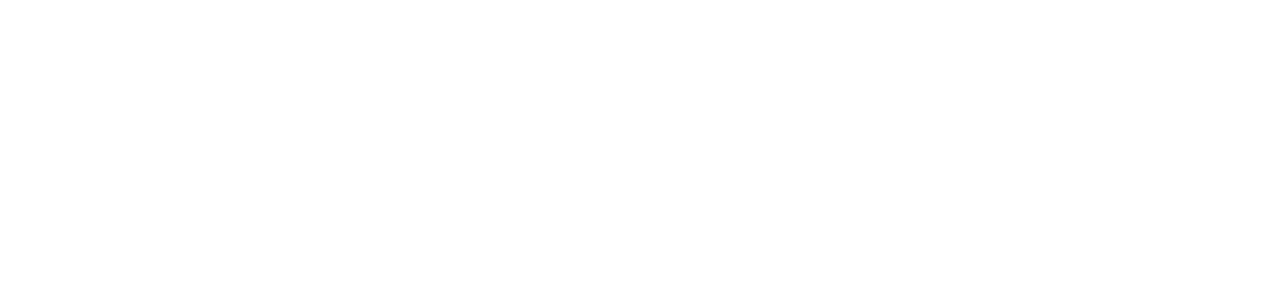
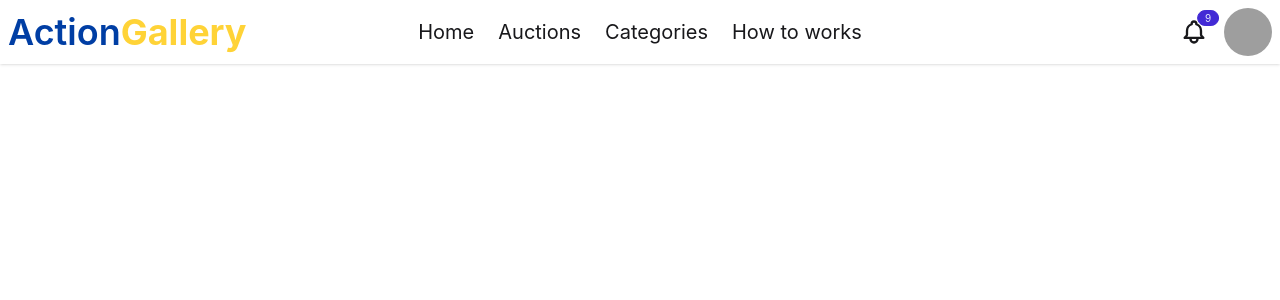
Before and after one commit to Srabonti721/Action-Gallery, a React (Vite) app: page / in a window 1280 px wide. Shown: the top 300 px of the page. Built offline with nearby package versions, Linux system fonts and the light colour scheme; grey boxes are pictures that could not be loaded.

Commit message:
added navbar

```diff
--- a/src/components/Navbar/Navbar.jsx
+++ b/src/components/Navbar/Navbar.jsx
@@ -2,8 +2,29 @@
 
 const Navbar = () => {
     return (
-        <div>
-
+        <div className="navbar bg-base-100 shadow-sm">
+            <div className="navbar-start">
+                <h1 className='font-semibold text-[#003EA4] text-4xl'>Action<span className='text-[#FFD337] font-bold'>Gallery</span></h1>
+            </div>
+            <div className="navbar-center gap-6">
+                <a className="text-xl">Home</a>
+                <a className="text-xl">Auctions</a>
+                <a className="text-xl">Categories</a>
+                <a className="text-xl">How to works</a>
+            </div>
+            <div className="navbar-end">
+                <button className=" flex items-center gap-4">
+                    <div className="indicator">
+                        <svg xmlns="http://www.w3.org/2000/svg" className="h-7 w-7" fill="none" viewBox="0 0 24 24" stroke="currentColor"> <path strokeLinecap="round" strokeLinejoin="round" strokeWidth="2" d="M15 17h5l-1.405-1.405A2.032 2.032 0 0118 14.158V11a6.002 6.002 0 00-4-5.659V5a2 2 0 10-4 0v.341C7.67 6.165 6 8.388 6 11v3.159c0 .538-.214 1.055-.595 1.436L4 17h5m6 0v1a3 3 0 11-6 0v-1m6 0H9" /> </svg>
+                        <span className="badge badge-xs badge-primary indicator-item">9</span>
+                    </div>
+                    <div className="avatar">
+                        <div className="w-12 rounded-full">
+                            <img src="https://i.ibb.co.com/spBG9Ypk/james.jpg" />
+                        </div>
+                    </div>
+                </button>
+            </div>
         </div>
     );
 };
```
